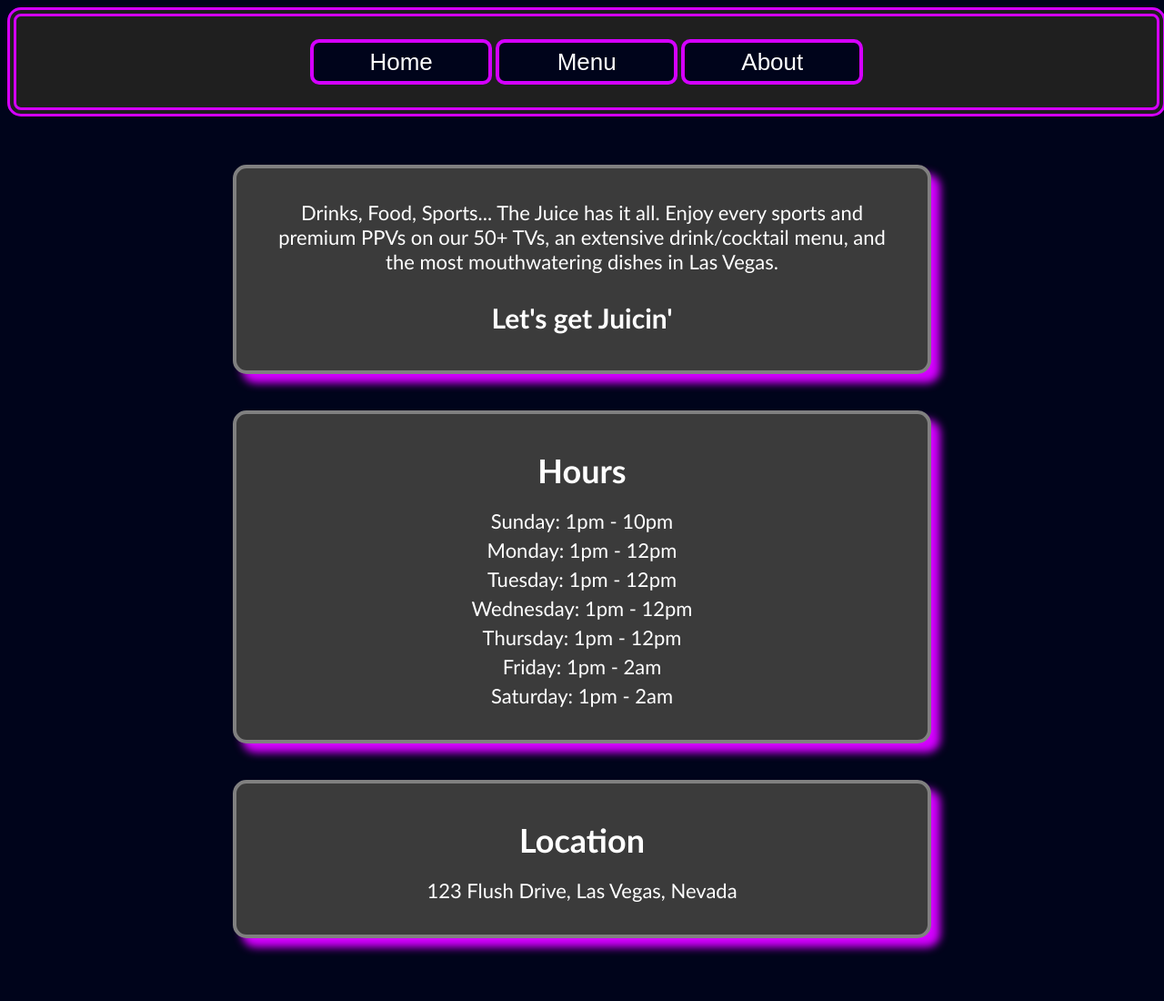
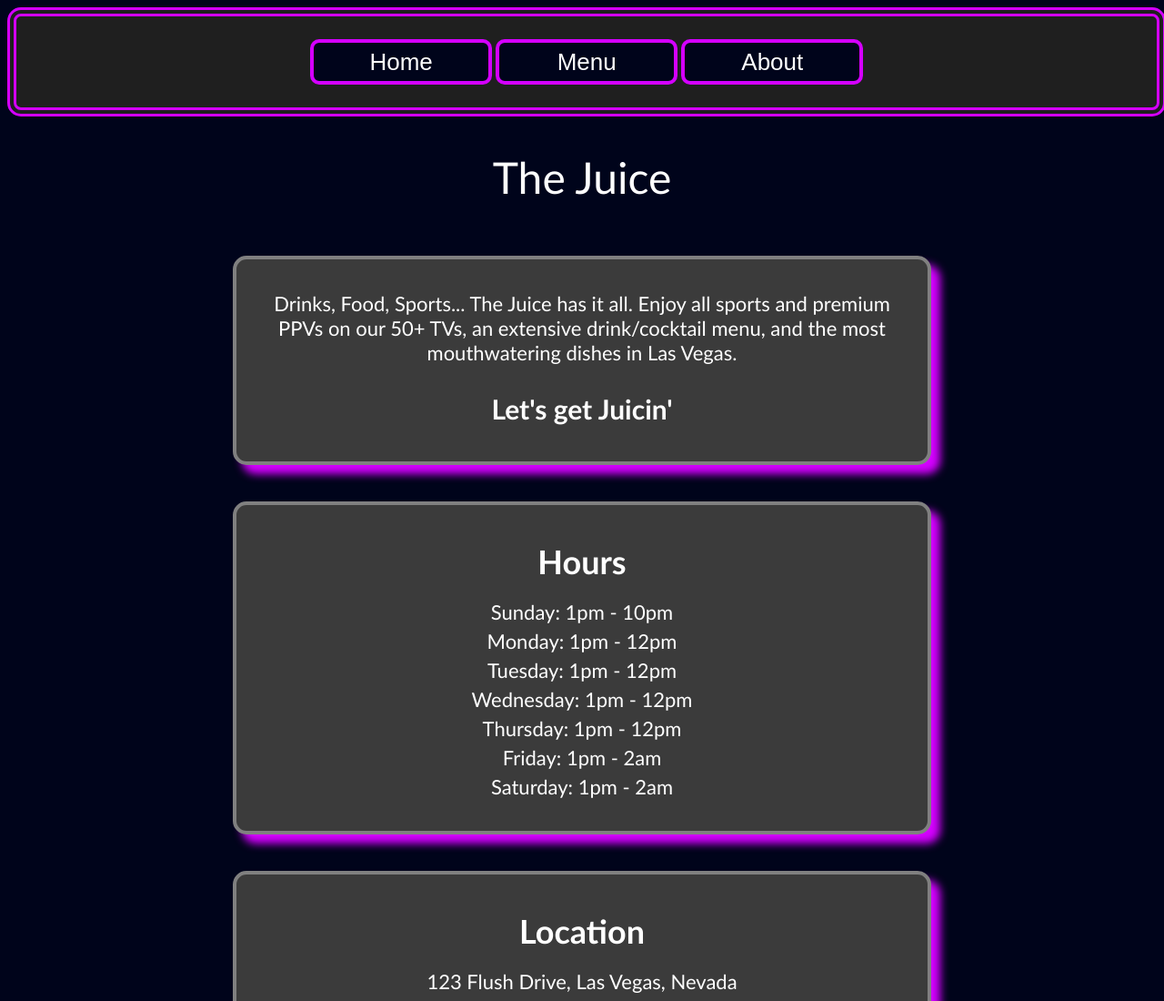
Before and after one commit to core-ryan/Restaurant, a website built with webpack: page src/index.html in a window 1280 px wide. Shown: the top 1100 px of the page at 91% size. Built offline with nearby package versions, Linux system fonts and the light colour scheme.

Commit message:
- Fixed bug where content would start under the nav bar

```diff
--- a/src/homeload.js
+++ b/src/homeload.js
@@ -11,7 +11,7 @@ function homeload(){
     const contentCardOne = document.createElement("div");
     contentCardOne.className = "content-card";
     const summary = document.createElement("p");
-    summary.innerHTML = "Drinks, Food, Sports... The Juice has it all. Enjoy every sports and premium PPVs on our 50+ TVs, an extensive drink/cocktail menu, and the most mouthwatering dishes in Las Vegas.";
+    summary.innerHTML = "Drinks, Food, Sports... The Juice has it all. Enjoy all sports and premium PPVs on our 50+ TVs, an extensive drink/cocktail menu, and the most mouthwatering dishes in Las Vegas.";
     const summary_heading = document.createElement("h3");
     summary_heading.innerHTML = "Let's get Juicin'";
     contentCardOne.appendChild(summary);
--- a/src/styles.css
+++ b/src/styles.css
@@ -32,6 +32,8 @@ nav > button{
 
 #content{
     background-color:rgb(0, 4, 27);
+    /* margin-top: 200px; */
+    padding-top: 100px;
 }
 
 #content > p {
```
